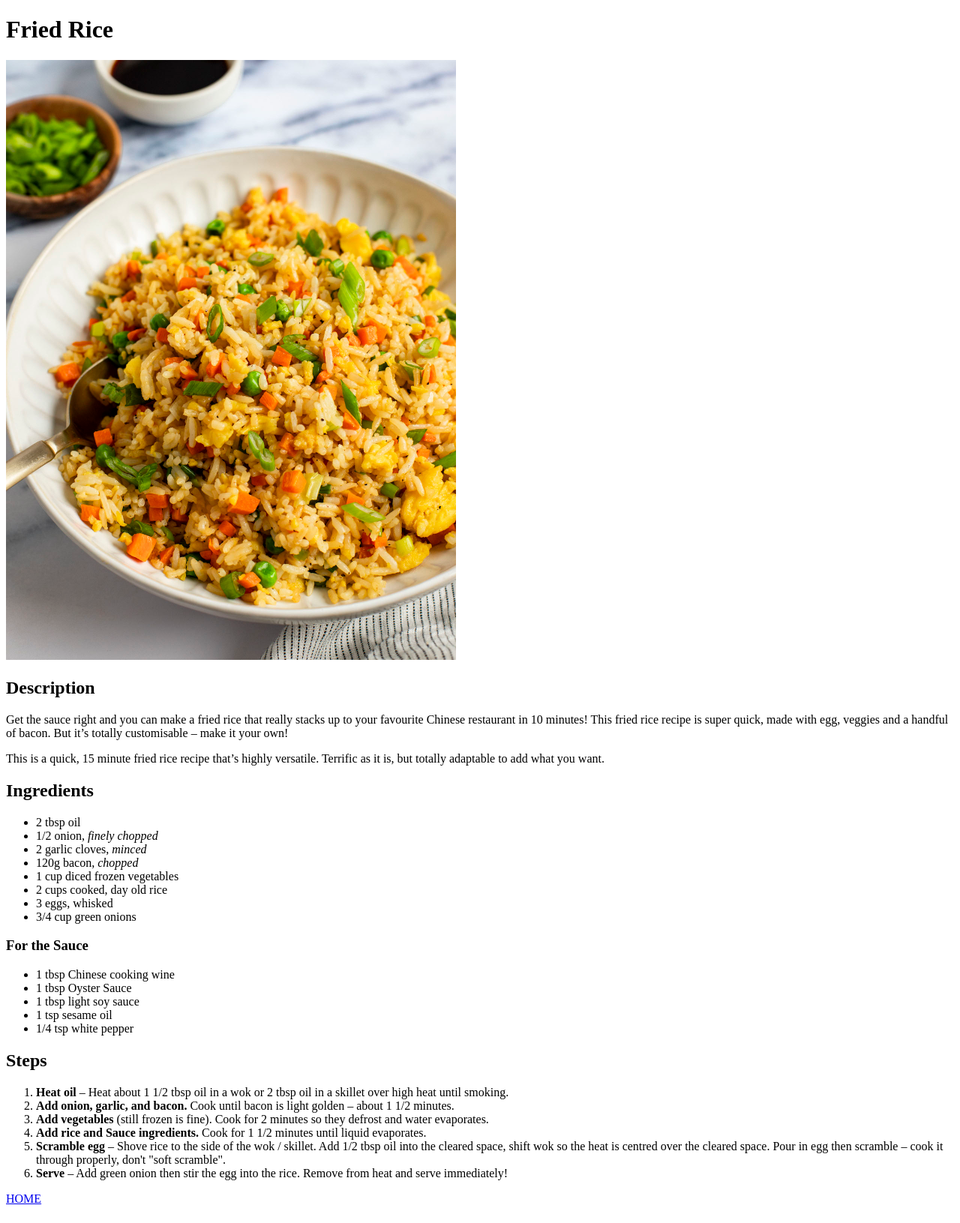
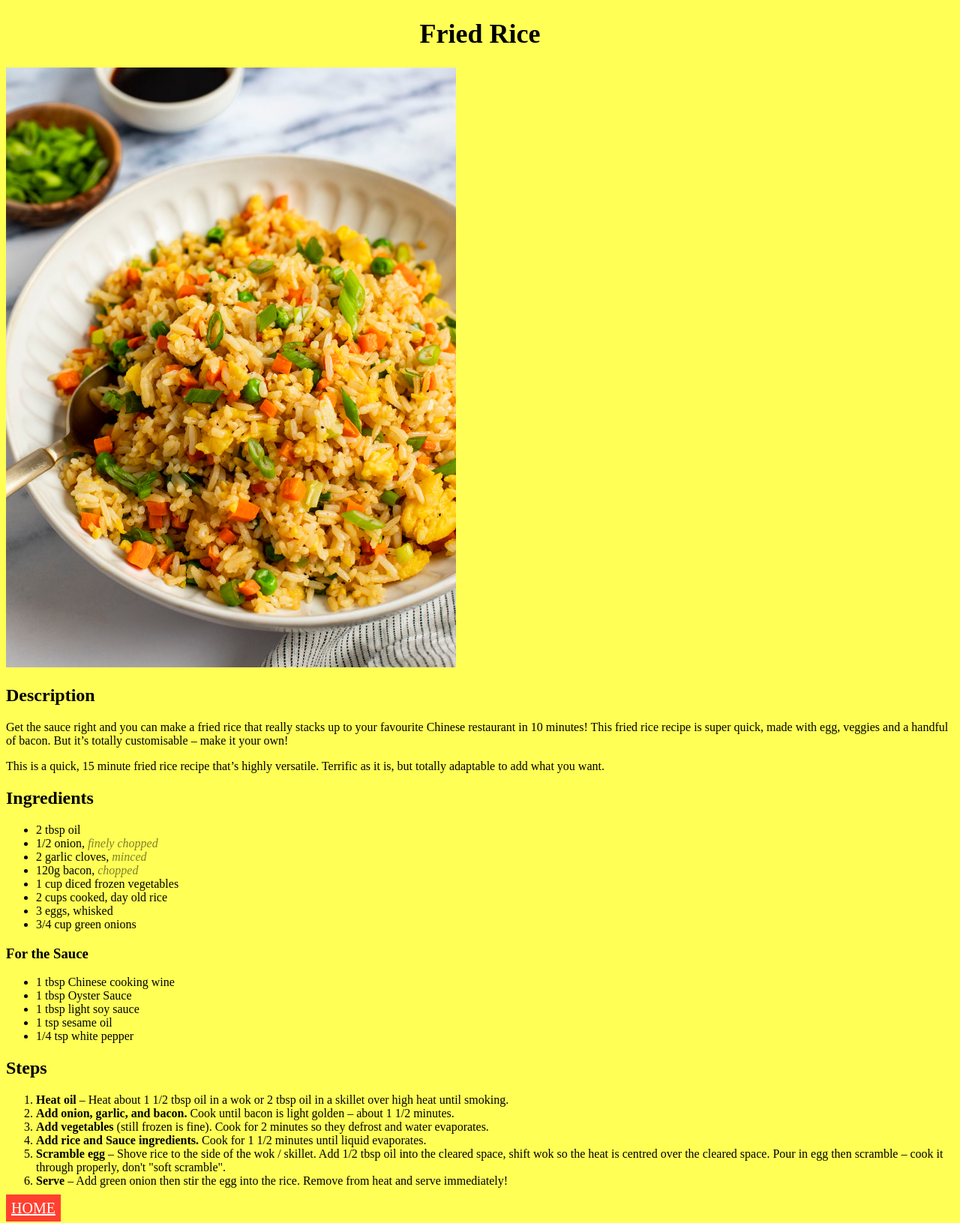
Before and after one commit to SutSuton/odin-recipes, a plain HTML site: page recipes/fried-rice.html in a window 1280 px wide. Shown: the whole page at 75% size. Drawn offline with Linux system fonts and the light colour scheme.

Commit message:
Change background colour and decorate links

```diff
--- a/recipes/fried-rice.html
+++ b/recipes/fried-rice.html
@@ -48,6 +48,6 @@
 
 
 
-  <a href="../index.html">HOME</a>
+  <a class="home" href="../index.html">HOME</a>
 </body>
 </html>
--- a/style.css
+++ b/style.css
@@ -0,0 +1,30 @@
+* {
+  background-color: #ffff56;
+
+}
+
+h1 {
+  text-align: center;
+  font-weight: 600;
+  font-size: 36px;
+}
+
+.recipe-link {
+  font-size: 20px;
+  font-weight: 200;
+  color: #ffffff;
+  background-color: #ff4030;
+  text-decoration: none;
+}
+
+.home {
+  text-align: center;
+  font-size: 20px;
+  color: #ffffff;
+  background-color: #ff4030;
+  padding: 7px;
+}
+
+em {
+  color: #00000080;
+}
```
Also changed, not shown: index.html (+3 -3 lines), recipes/brownies.html (+1 -1 lines), recipes/elotes.html (+1 -1 lines).
